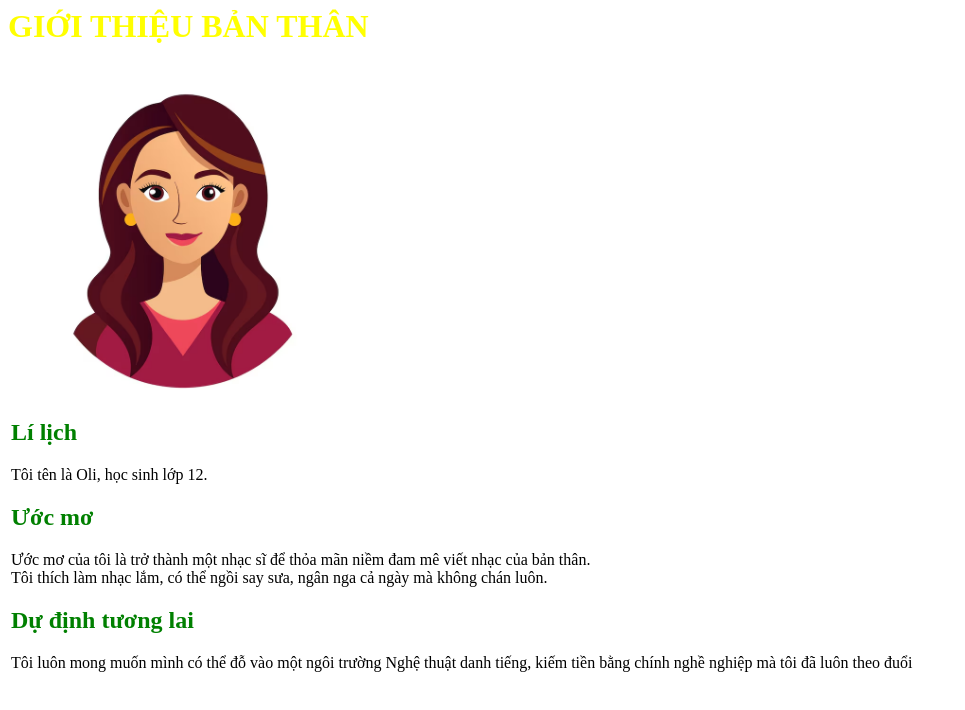
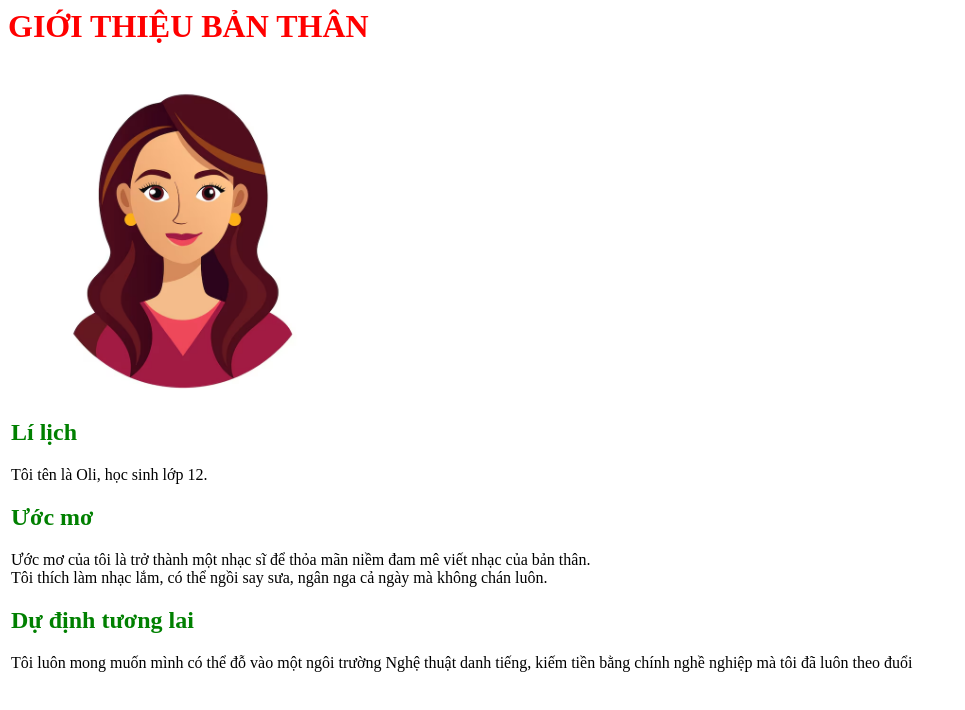
Before and after one commit to duongyennhidyn08-cmd/123aa, a plain HTML site: page index.html in a window 1280 px wide. Shown: the whole page, without its empty margins (0-965 px from the left). Drawn offline with Linux system fonts and the light colour scheme.

Commit message:
Update index.html

```diff
--- a/index.html
+++ b/index.html
@@ -2,7 +2,7 @@
    <head>
       <meta charset="UTF-8">
     <style>
-     h1 {color: yellow; vertical-align, top: text-align: center;}
+     h1 {color: red; vertical-align, top: text-align: center;}
      h2 { color: green; }
     </style>
    </head>
```
